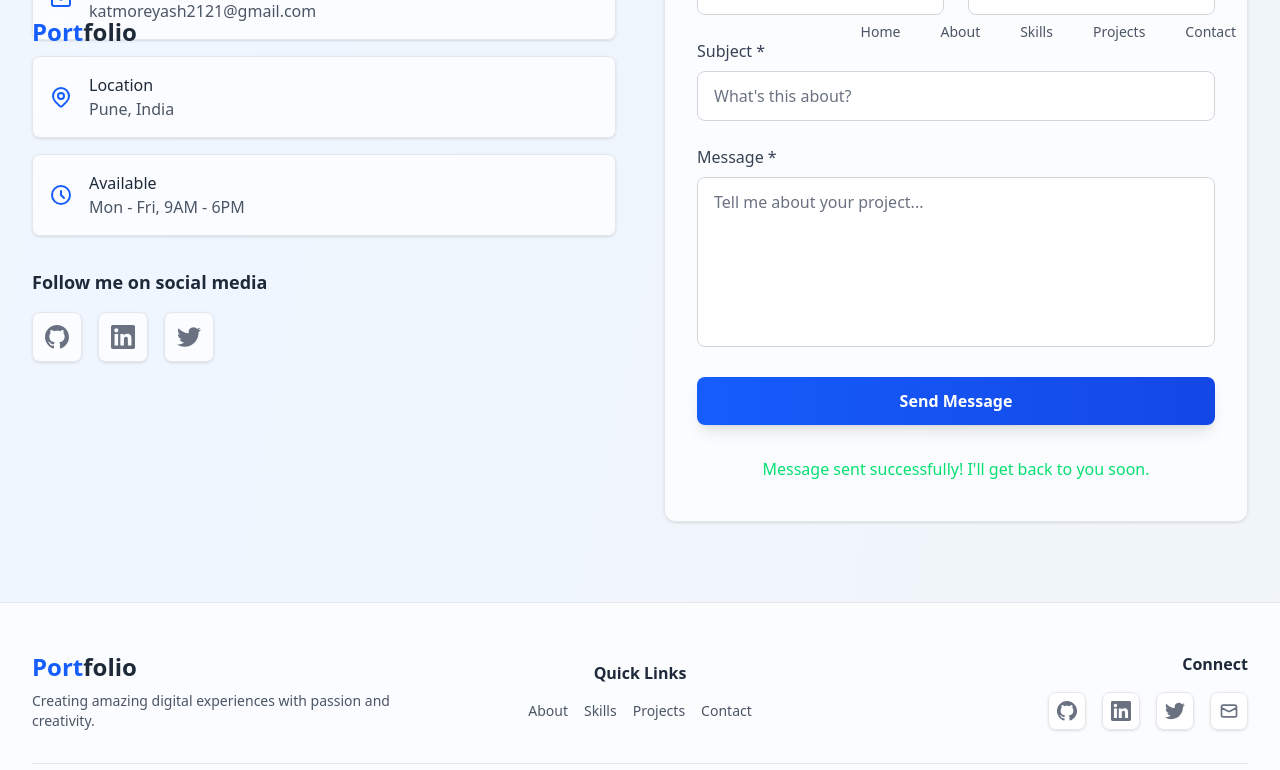
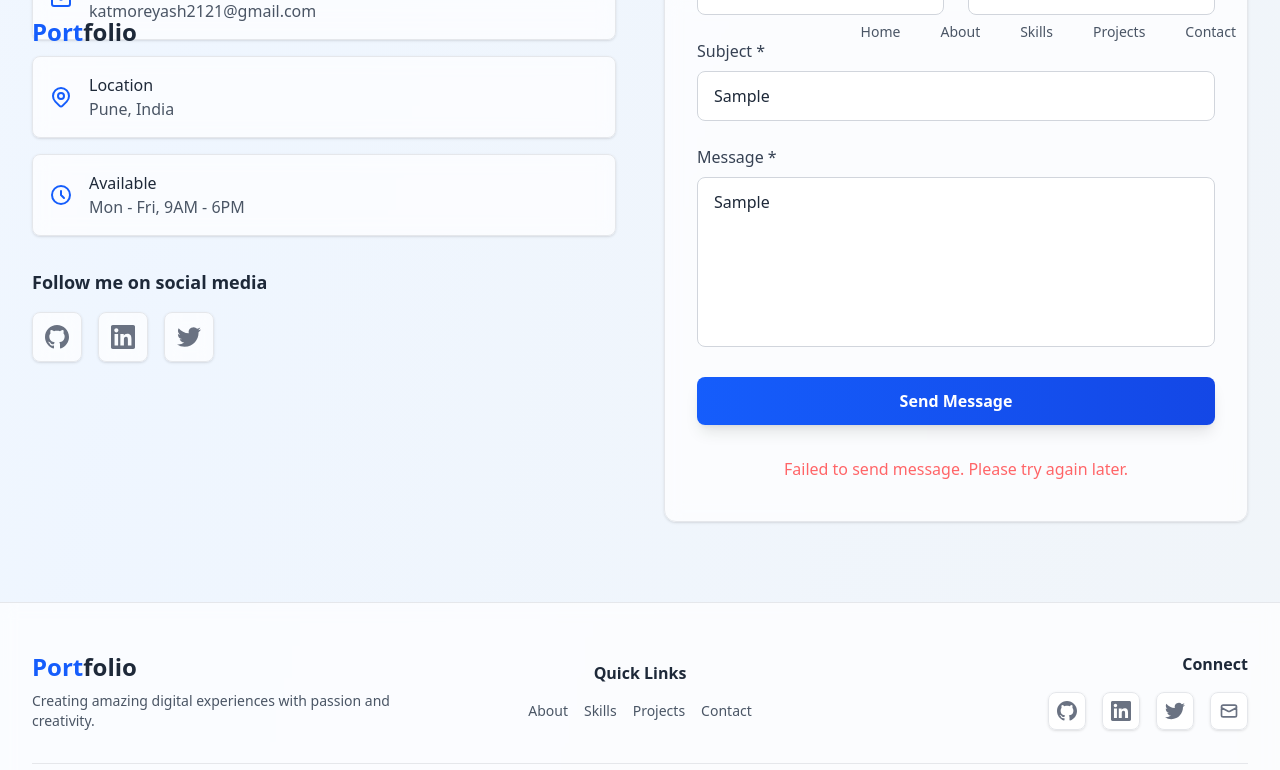
Before and after one commit to Katmore2727/Portfolio, a React (Vite) app: page / in a window 1280 px wide. Both pictures are taken after typing "Sample", "name@example.com", "Sample", "Sample" into the empty fields and a click on the button "Send Message". Shown: the part 4861-5631 px from the top of the page. Built offline with nearby package versions, Linux system fonts and the light colour scheme.

Commit message:
Updated contact file

```diff
--- a/src/components/Contact.jsx
+++ b/src/components/Contact.jsx
@@ -1,6 +1,12 @@
-import React, { useState } from 'react'
+import React, { useState, useRef, useEffect } from 'react'
+import emailjs from '@emailjs/browser';
 
 const Contact = () => {
+  const form = useRef();
+
+  useEffect(() => {
+    emailjs.init("o8eBo0nDzcDHJrEb1"); // Replace with your actual public key
+  }, []);
   const [formData, setFormData] = useState({
     name: '',
     email: '',
@@ -21,15 +27,37 @@ const Contact = () => {
     e.preventDefault()
     setIsSubmitting(true)
 
-    // Simulate form submission
-    setTimeout(() => {
+    try {
+      const templateParams = {
+        from_name: formData.name,
+        from_email: formData.email,
+        subject: formData.subject,
+        message: formData.message,
+        to_name: "Yash Katmore",
+        reply_to: formData.email
+      };
+
+      const result = await emailjs.send(
+        'service_i0yvczl', // Replace with your Service ID from EmailJS
+        'template_c91ycjo', // Replace with your Template ID from EmailJS
+        templateParams
+      );
+
+      if (result.text === 'OK') {
+        setSubmitStatus('success')
+        setFormData({ name: '', email: '', subject: '', message: '' })
+        setTimeout(() => setSubmitStatus(null), 3000)
+      } else {
+        setSubmitStatus('error')
+        setTimeout(() => setSubmitStatus(null), 3000)
+      }
+    } catch (error) {
+      console.error('Failed to send email:', error)
+      setSubmitStatus('error')
+      setTimeout(() => setSubmitStatus(null), 3000)
+    } finally {
       setIsSubmitting(false)
-      setSubmitStatus('success')
-      setFormData({ name: '', email: '', subject: '', message: '' })
-
-      // Reset status after 3 seconds
-      setTimeout(() => setSubmitStatus(null), 3000)
-    }, 1500)
+    }
   }
 
   const contactInfo = [
@@ -173,7 +201,7 @@ const Contact = () => {
           <div className="bg-white/70 backdrop-blur-sm border border-gray-200 rounded-xl p-8 shadow-sm">
             <h3 className="text-2xl font-bold text-gray-800 mb-6">Send me a message</h3>
 
-            <form onSubmit={handleSubmit} className="space-y-6">
+            <form ref={form} onSubmit={handleSubmit} className="space-y-6">
               <div className="grid md:grid-cols-2 gap-6">
                 <div>
                   <label htmlFor="name" className="block text-gray-700 font-medium mb-2">
@@ -253,6 +281,11 @@ const Contact = () => {
                   Message sent successfully! I'll get back to you soon.
                 </div>
               )}
+              {submitStatus === 'error' && (
+                <div className="text-red-400 text-center py-2">
+                  Failed to send message. Please try again later.
+                </div>
+              )}
             </form>
           </div>
         </div>
```
